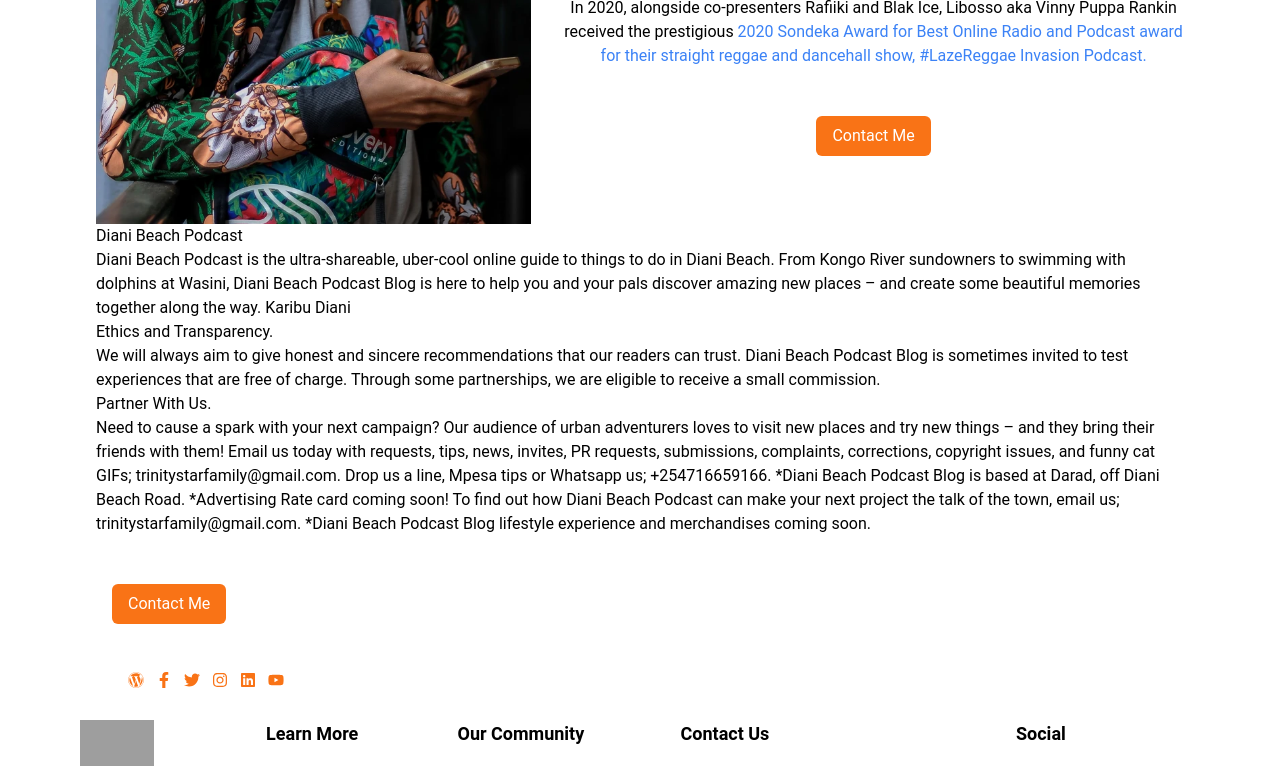
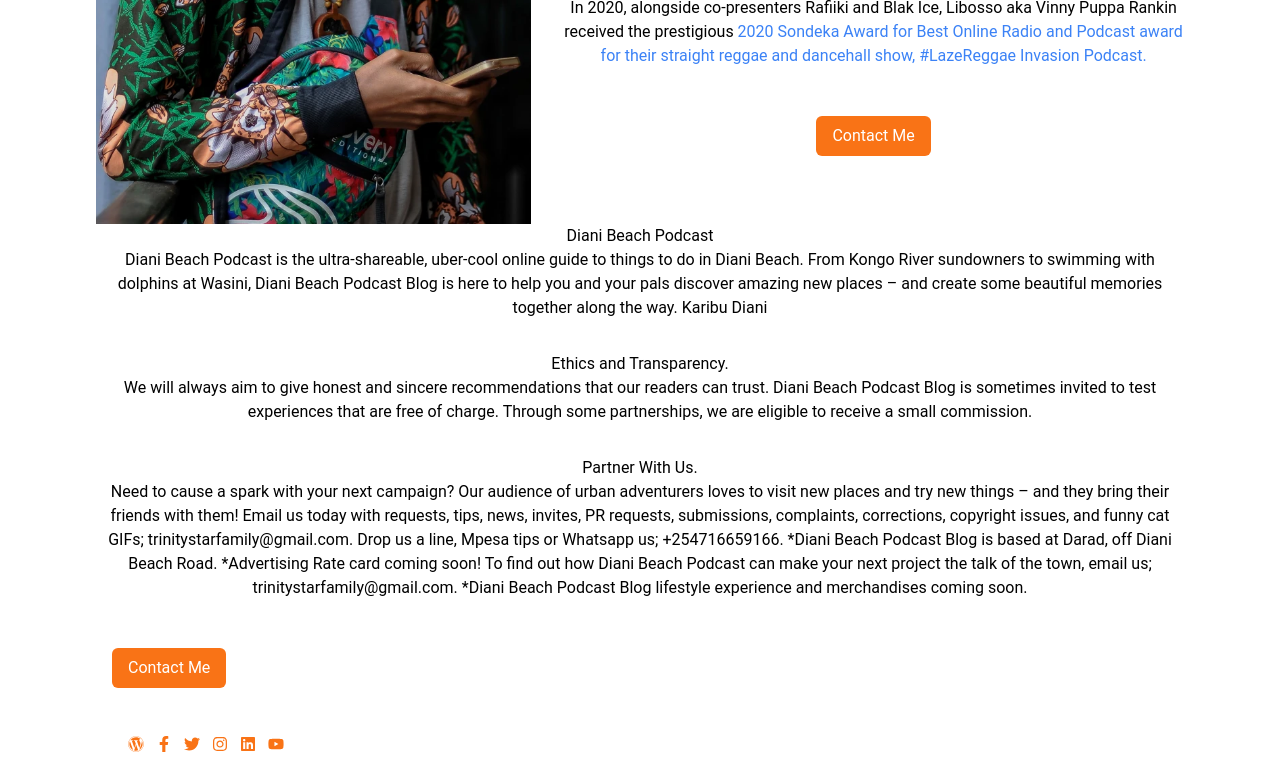
Before and after one commit to MatthewsRicky/travelapp, a Next.js app: page /about in a window 1280 px wide. Shown: the part 564-1330 px from the top of the page. Built offline with nearby package versions, Linux system fonts and the light colour scheme; grey boxes are pictures that could not be loaded.

Commit message:
Update About.tsx

```diff
--- a/components/About.tsx
+++ b/components/About.tsx
@@ -95,8 +95,8 @@ const About = () => {
 				</article>
 			</section>
 			<section className='flex flex-col gap-8'>
-				<article className='flex flex-col justify-center items-start mx-auto'>
-					<div>
+				<article className='flex flex-col justify-center items-start mx-auto text-center gap-8'>
+					<div className=''>
 						<h2>Diani Beach Podcast</h2>
 						<p>
 							Diani Beach Podcast is the ultra-shareable, uber-cool online guide
```
